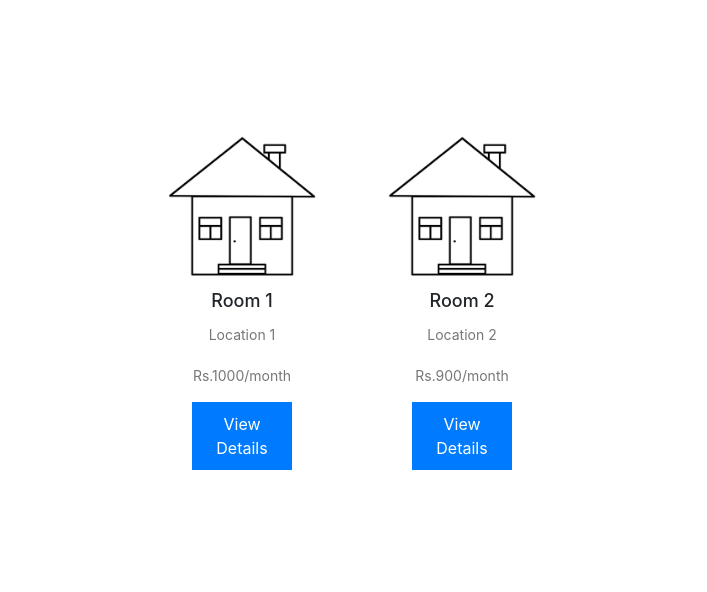
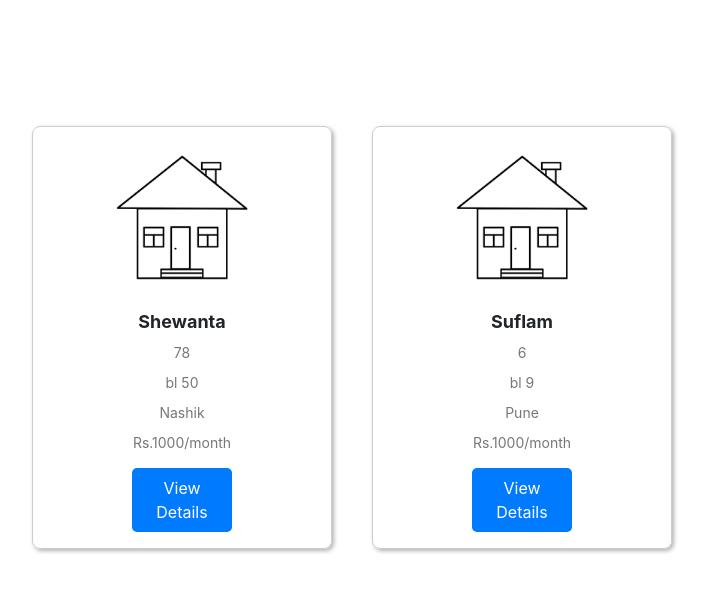
Before and after one commit to akashyeole/flatmates-frontend, a React (Create React App) app: page /findroom in a window 1280 px wide. Shown: the top 592 px of the page, without its empty margins (288-995 px from the left). Built offline with nearby package versions, Linux system fonts and the light colour scheme.

Commit message:
added some css and entities

```diff
--- a/src/components/room/Room.jsx
+++ b/src/components/room/Room.jsx
@@ -8,16 +8,20 @@ const Room = () => {
   const [rooms, setRooms] = useState([
     {
       id: 1,
-      title: 'Room 1',
-      location: 'Location 1',
+      build_name : 'Shewanta',
+      room_n : 78,
+      addr_1 : 'bl 50',
+      addr_2 : 'Nashik',
       price: 'Rs.1000/month',
       image: tempImg,
     },
     {
       id: 2,
-      title: 'Room 2',
-      location: 'Location 2',
-      price: 'Rs.900/month',
+      build_name : 'Suflam',
+      room_n : 6,
+      addr_1 : 'bl 9',
+      addr_2 : 'Pune',
+      price: 'Rs.1000/month',
       image: tempImg,
     },
   ]);
@@ -30,12 +34,13 @@ const Room = () => {
     roomWindow.document.write(`
       <html>
         <head>
-          <title>${room.title}</title>
+          <title>${room.build_name}</title>
         </head>
         <body>
-        <img src="${room.image}" alt="${room.title}" />
-          <h2>${room.title}</h2>
-          <p>Location: ${room.location}</p>
+        <img src="${room.image}" alt="${room.build_name}" />
+          <h2>${room.build_name}</h2>
+          <p>Location: ${room.addr_1}</p>
+          <p>${room.addr_2}</p>
           <p>Price: ${room.price}</p>
         </body>
       </html>
--- a/src/components/room/RoomCard.css
+++ b/src/components/room/RoomCard.css
@@ -1,52 +1,73 @@
-/* RoomCard.css */
 .room-card {
-    transition: transform 0.3s ease-in-out;
-  }
-
-  .room-card:hover {
-    transform: scale(1.05);
-  }
-
-  .room-card {
-    width: 200px;
-    padding: 16px;
-    background-color: rgba(255, 255, 255, 0.31);
-    backdrop-filter: blur(3px);
-    cursor: pointer;
-    display: flex;
-    flex-direction: column;
-    justify-content: center;
-    align-items: center;
+  width: 300px;
+  margin: 10px;
+  height: auto;
+  padding: 10px;
+  background-color: #fff;
+  border: 1px solid #ccc;
+  border-radius: 5px;
+  box-shadow: 2px 2px 4px rgba(0, 0, 0, 0.3);
+  text-align: center;
 }
 
 .room-card img {
   width: 100%;
-    height: 150px;
-    object-fit: cover;
+  height: auto;
+  margin-bottom: 10px;
 }
 
 .room-card h2 {
-    margin-top: 8px;
-    font-size: 18px;
-    text-align: center;
+  font-size: 20px;
+  font-weight: bold;
+  margin-bottom: 5px;
 }
 
 .room-card p {
-    margin-top: 4px;
-    font-size: 14px;
-    color: #777;
+  font-size: 16px;
+  margin-bottom: 5px;
 }
 
-  .remove-button {
-    margin-top: 8px;
-    padding: 8px;
+.room-button {
+  padding: 8px 16px;
+  border: none;
   background-color: #007bff;
   color: #fff;
+  border-radius: 5px;
+  cursor: pointer;
+  margin-top: 10px;
+}
+
+.room-button:hover {
+  background-color: #0062cc;
+}
+
+.room-button:focus {
+  outline: none;
+}
+
+.room-button:active {
+  background-color: #005cbf;
+}
+
+/* Optional: Styles for the Remove button */
+.remove-button {
+  padding: 8px 16px;
   border: none;
+  background-color: #dc3545;
+  color: #fff;
+  border-radius: 5px;
   cursor: pointer;
-    transition: background-color 0.3s ease;
+  margin-top: 10px;
 }
 
 .remove-button:hover {
-    background-color: #0056b3;
+  background-color: #c82333;
 }
+
+.remove-button:focus {
+  outline: none;
+}
+
+.remove-button:active {
+  background-color: #bd2130;
+}
--- a/src/components/room/RoomCard.jsx
+++ b/src/components/room/RoomCard.jsx
@@ -2,7 +2,7 @@ import React from 'react';
 import './RoomCard.css';
 
 const RoomCard = ({ room, onRoomClick }) => {
-  const { id, title, location, price, image } = room;
+  const { id, build_name, room_n, addr_1, addr_2, price, image } = room;
 
   const handleRoomClick = () => {
     onRoomClick(id);
@@ -10,9 +10,11 @@ const RoomCard = ({ room, onRoomClick }) => {
 
   return (
     <div className="room-card rounded-3">
-      <img src={image} alt={title} />
-      <h2>{title}</h2>
-      <p>{location}</p>
+      <img src={image} alt={build_name} />
+      <h2>{build_name}</h2>
+      <p>{room_n}</p>
+      <p>{addr_1}</p>
+      <p>{addr_2}</p>
       <p>{price}</p>
       <button className="room-button" onClick={handleRoomClick}>
         View Details
--- a/src/components/roommate/FindRoomMate.css
+++ b/src/components/roommate/FindRoomMate.css
@@ -11,7 +11,19 @@ h1 {
   justify-content: center;
   flex: 1;
 }
+.remove-button {
+  margin-top: 8px;
+  padding: 8px;
+  background-color: #007bff;
+  color: #fff;
+  border: none;
+  cursor: pointer;
+  transition: background-color 0.3s ease;
+}
 
+.remove-button:hover {
+  background-color: #0056b3;
+}
 .add-room-form {
   margin-bottom: 20px;
 }
--- a/src/components/roommate/FindRoomMate.jsx
+++ b/src/components/roommate/FindRoomMate.jsx
@@ -6,12 +6,12 @@ import tempImg from '../../images/housenotfound.png';
 // Find a Room page
 const FindRoomMate = () => {
   const [rooms, setRooms] = useState([]);
-  const [newRoom, setNewRoom] = useState({ title: '', location: '', price: '', image: tempImg });
+  const [newRoom, setNewRoom] = useState({ build_name: '', room_n: '', addr_1:'', addr_2:'', price: '', image: tempImg });
 
   const handleSubmit = (e) => {
     e.preventDefault();
     setRooms(prevRooms => [...prevRooms, newRoom]);
-    setNewRoom({ title: '', location: '', price: '', image: tempImg });
+    setNewRoom({ build_name: '', room_n: '', addr_1:'', addr_2:'', price: '', image: tempImg });
   };
 
   const handleChange = (e) => {
@@ -30,24 +30,38 @@ const FindRoomMate = () => {
 
   return (
     <div className="find-a-room-page">
-      <h1 style={{ color: 'white', padding: '10px', justifyContent: 'center', flex: 1 }}>
+      <h1 style={{ color: 'rgb(41, 102, 215)', padding: '10px', justifyContent: 'center', flex: 1 }}>
         Please Enter Available Room
       </h1>
       <div className="add-room-form">
         <form onSubmit={handleSubmit}>
           <input
             type="text"
-            name="title"
-            value={newRoom.title}
+            name="build_name"
+            value={newRoom.build_name}
             onChange={handleChange}
-            placeholder="Title"
+            placeholder="Building Name"
           />
           <input
             type="text"
-            name="location"
-            value={newRoom.location}
+            name="room_n"
+            value={newRoom.room_n}
             onChange={handleChange}
-            placeholder="Location"
+            placeholder="Room Number"
+          />
+          <input
+            type="text"
+            name="addr_1"
+            value={newRoom.addr_1}
+            onChange={handleChange}
+            placeholder="Address Line 1"
+          />
+          <input
+            type="text"
+            name="addr_2"
+            value={newRoom.addr_2}
+            onChange={handleChange}
+            placeholder="Address Line 1"
           />
           <input
             type="text"
@@ -56,7 +70,7 @@ const FindRoomMate = () => {
             onChange={handleChange}
             placeholder="Price"
           />
-          <button type="submit">Add Room</button>
+          <button className="remove-button" type="submit">Add Room</button>
         </form>
       </div>
       <div className="room-listings">
--- a/src/components/roommate/RoomMateCard.css
+++ b/src/components/roommate/RoomMateCard.css
@@ -8,7 +8,8 @@
   }
 
   .room-card {
-    width: 200px;
+    /* width: 200px; */
+    height: auto;
     padding: 16px;
     background-color: rgba(255, 255, 255, 0.31);
     backdrop-filter: blur(3px);
@@ -20,7 +21,7 @@
   }
 
   .room-card img {
-    width: 100%;
+    width: 55%;
     height: 150px;
     object-fit: cover;
   }
--- a/src/components/roommate/RoomMateCard.jsx
+++ b/src/components/roommate/RoomMateCard.jsx
@@ -1,8 +1,17 @@
-import React from 'react';
+import React, { useState } from 'react';
 import './RoomMateCard.css';
 
 const RoomMateCard = ({ room, onRoomClick, onRemoveClick }) => {
-  const { id, title, location, price, image } = room;
+  const { id, build_name, room_n, addr_1, addr_2, price, image } = room;
+
+  const [editMode, setEditMode] = useState(false);
+  const [editedValues, setEditedValues] = useState({
+    build_name: build_name,
+    room_n: room_n,
+    addr_1: addr_1,
+    addr_2: addr_2,
+    price: price
+  });
 
   const handleRoomClick = () => {
     onRoomClick(id);
@@ -12,18 +21,87 @@ const RoomMateCard = ({ room, onRoomClick, onRemoveClick }) => {
     onRemoveClick(id);
   };
 
+  const handleEditClick = () => {
+    setEditMode(true);
+  };
+
+  const handleSaveClick = () => {
+    // Save the edited values here
+    // For example, you can send them to a backend API
+    // and update the component with the response
+    setEditMode(false);
+  };
+
+  const handleCancelClick = () => {
+    setEditMode(false);
+    setEditedValues({
+      build_name: build_name,
+      room_n: room_n,
+      addr_1: addr_1,
+      addr_2: addr_2,
+      price: price
+    });
+  };
+
+  const handleInputChange = (event) => {
+    const { name, value } = event.target;
+    setEditedValues((prevState) => ({
+      ...prevState,
+      [name]: value
+    }));
+  };
+
   return (
     <div className="room-card rounded-3">
-      <img src={image} alt={title} />
-      <h2>{title}</h2>
-      <p>{location}</p>
-      <p>{price}</p>
-      <button className="room-button" onClick={handleRoomClick}>
-        View Details
-      </button>
-      <button className="remove-button" onClick={handleRemoveClick}>
-        Remove
-      </button>
+      <img src={image} alt={build_name} />
+      {editMode ? (
+        <>
+          <input
+            type="text"
+            name="build_name"
+            value={editedValues.build_name}
+            onChange={handleInputChange}
+          />
+          <input
+            type="text"
+            name="room_n"
+            value={editedValues.room_n}
+            onChange={handleInputChange}
+          />
+          <input
+            type="text"
+            name="addr_1"
+            value={editedValues.addr_1}
+            onChange={handleInputChange}
+          />
+          <input
+            type="text"
+            name="addr_2"
+            value={editedValues.addr_2}
+            onChange={handleInputChange}
+          />
+          <input
+            type="text"
+            name="price"
+            value={editedValues.price}
+            onChange={handleInputChange}
+          />
+          <button className="remove-button" onClick={handleSaveClick}>Save</button>
+          <button className="remove-button" onClick={handleCancelClick}>Cancel</button>
+        </>
+      ) : (
+        <>
+          <h2>{build_name}</h2>
+          <p>{room_n}</p>
+          <p>{price}</p>
+          <p>{addr_1}</p>
+          <p>{addr_2}</p>
+          <button className="remove-button" onClick={handleRemoveClick}>
+            Remove
+          </button>
+          <button className="remove-button" onClick={handleEditClick}>Edit</button>
+        </>
+      )}
     </div>
   );
 };
```
Also changed, not shown: 1 other file (tests, documents, lock files or other folders). Lines whose indentation alone changed are shown as unchanged.
